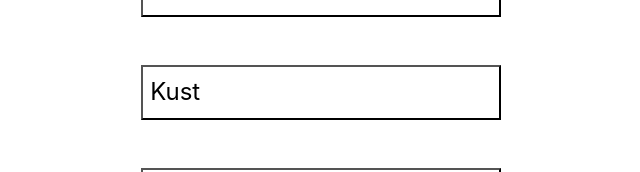
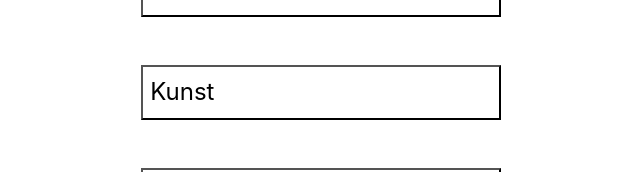
Before and after one commit to Booflame/visitdenmark, a React (Create React App) app: page /Atraktioner in a window 1280 px wide. Shown: the part 418-590 px from the top of the page, without its empty margins (319-959 px from the left). Built offline with nearby package versions, Linux system fonts and the light colour scheme.

Commit message:
kategori

```diff
--- a/src/pages/Atraktioner.js
+++ b/src/pages/Atraktioner.js
@@ -21,7 +21,7 @@ export default function Atraktioner() {
         </NavLink>
 
         <NavLink className="nav-link" to="/">
-          <button className="kategori-btn">Kust</button>
+          <button className="kategori-btn">Kunst</button>
         </NavLink>
 
         <NavLink className="nav-link" to="/">
```
